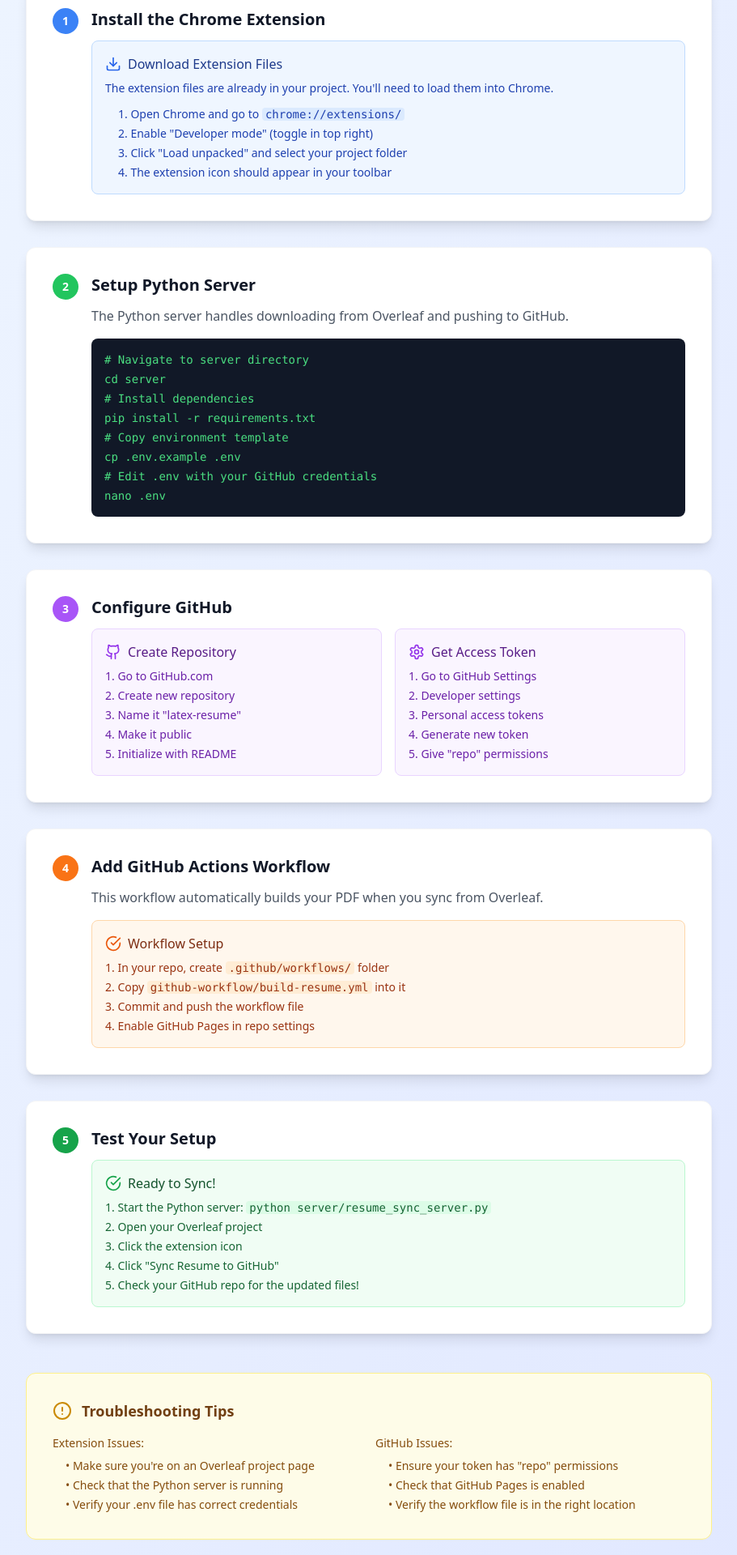
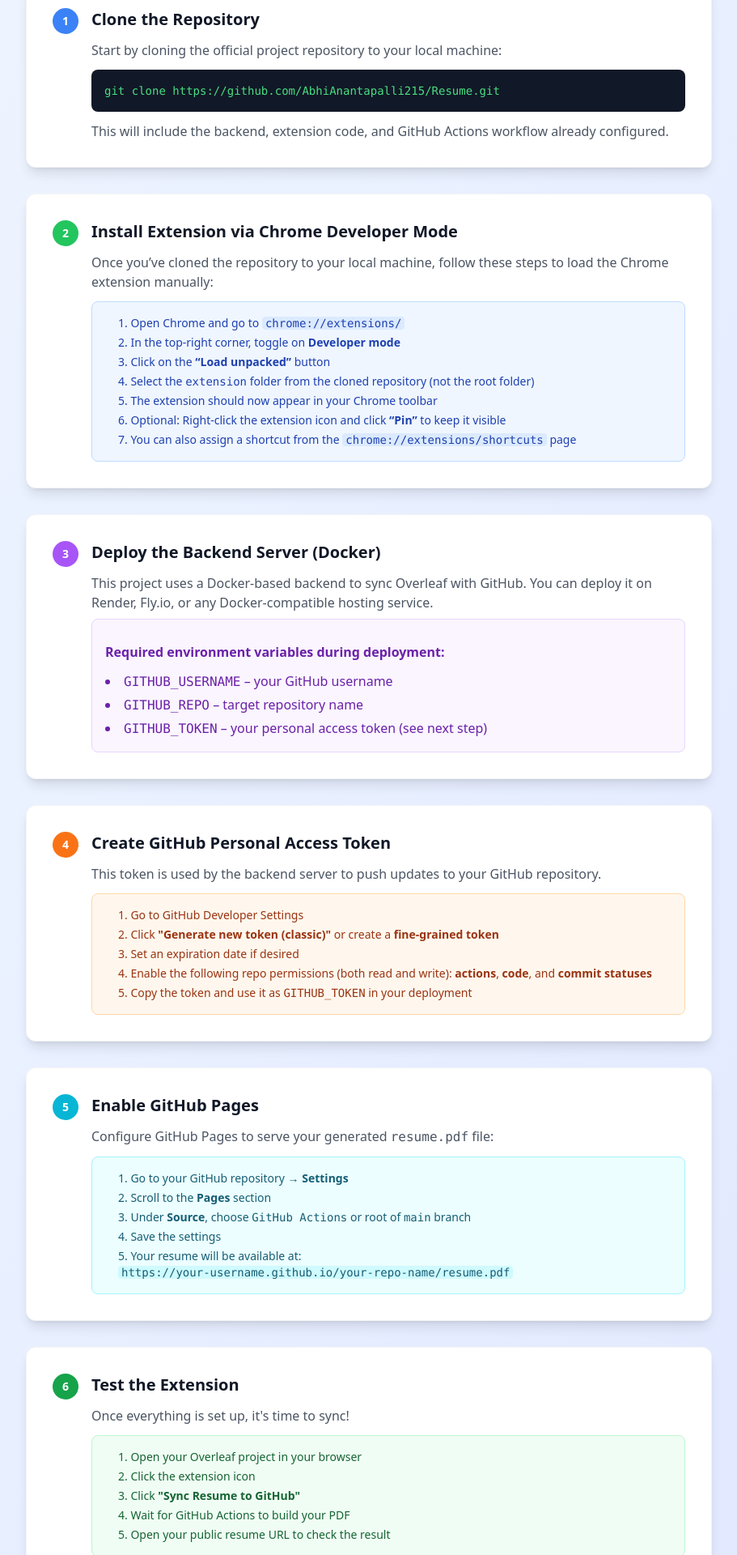
Before and after one commit to AbhiAnantapalli215/Resume, a React (Vite) app: page / in a window 1280 px wide. Shown: the part 280-2200 px from the top of the page at 81% size, without its empty margins (184-1095 px from the left). Built offline with nearby package versions, Linux system fonts and the light colour scheme.

Commit message:
update setup files

```diff
--- a/src/App.tsx
+++ b/src/App.tsx
@@ -1,4 +1,4 @@
-import { FileText, Github, Download, Settings, CheckCircle, AlertCircle } from 'lucide-react';
+import { FileText, CheckCircle, AlertCircle } from 'lucide-react';
 
 function App() {
   return (
@@ -31,7 +31,7 @@
 
         {/* Steps */}
         <div className="space-y-8">
-          {/* Step 1 */}
+          {/* Step 1: Clone */}
           <div className="bg-white rounded-xl shadow-lg p-8 border border-gray-100">
             <div className="flex items-start gap-4">
               <div className="w-8 h-8 bg-blue-500 text-white rounded-full flex items-center justify-center font-bold text-sm">
@@ -39,30 +39,18 @@
               </div>
               <div className="flex-1">
                 <h3 className="text-xl font-semibold text-gray-900 mb-3">
-                  Install the Chrome Extension
+                  Clone the Repository
                 </h3>
-                <div className="space-y-4">
-                  <div className="bg-blue-50 border border-blue-200 rounded-lg p-4">
-                    <div className="flex items-center gap-2 mb-2">
-                      <Download className="w-5 h-5 text-blue-600" />
-                      <span className="font-medium text-blue-900">Download Extension Files</span>
-                    </div>
-                    <p className="text-blue-800 text-sm mb-3">
-                      The extension files are already in your project. You'll need to load them into Chrome.
-                    </p>
-                    <ol className="text-sm text-blue-800 space-y-1 ml-4">
-                      <li>1. Open Chrome and go to <code className="bg-blue-100 px-1 rounded">chrome://extensions/</code></li>
-                      <li>2. Enable "Developer mode" (toggle in top right)</li>
-                      <li>3. Click "Load unpacked" and select your project folder</li>
-                      <li>4. The extension icon should appear in your toolbar</li>
-                    </ol>
-                  </div>
+                <p className="text-gray-600 mb-3">Start by cloning the official project repository to your local machine:</p>
+                <div className="bg-gray-900 text-green-400 p-4 rounded-lg font-mono text-sm overflow-x-auto">
+                  git clone https://github.com/AbhiAnantapalli215/Resume.git
                 </div>
+                <p className="text-gray-600 mt-3">This will include the backend, extension code, and GitHub Actions workflow already configured.</p>
               </div>
             </div>
           </div>
 
-          {/* Step 2 */}
+          {/* Step 2: Install Extension */}
           <div className="bg-white rounded-xl shadow-lg p-8 border border-gray-100">
             <div className="flex items-start gap-4">
               <div className="w-8 h-8 bg-green-500 text-white rounded-full flex items-center justify-center font-bold text-sm">
@@ -70,33 +58,25 @@
               </div>
               <div className="flex-1">
                 <h3 className="text-xl font-semibold text-gray-900 mb-3">
-                  Setup Python Server
+                  Install Extension via Chrome Developer Mode
                 </h3>
-                <div className="space-y-4">
-                  <p className="text-gray-600">
-                    The Python server handles downloading from Overleaf and pushing to GitHub.
-                  </p>
-                  <div className="bg-gray-900 text-green-400 p-4 rounded-lg font-mono text-sm overflow-x-auto">
-                    <div className="space-y-1">
-                      <div># Navigate to server directory</div>
-                      <div>cd server</div>
-                      <div></div>
-                      <div># Install dependencies</div>
-                      <div>pip install -r requirements.txt</div>
-                      <div></div>
-                      <div># Copy environment template</div>
-                      <div>cp .env.example .env</div>
-                      <div></div>
-                      <div># Edit .env with your GitHub credentials</div>
-                      <div>nano .env</div>
-                    </div>
-                  </div>
+                <p className="text-gray-600 mb-3">Once you’ve cloned the repository to your local machine, follow these steps to load the Chrome extension manually:</p>
+                <div className="bg-blue-50 border border-blue-200 rounded-lg p-4">
+                    <ol className="text-sm text-blue-800 space-y-1 ml-4">
+                      <li>1. Open Chrome and go to <code className="bg-blue-100 px-1 rounded">chrome://extensions/</code></li>
+                      <li>2. In the top-right corner, toggle on <strong>Developer mode</strong></li>
+                      <li>3. Click on the <strong>“Load unpacked”</strong> button</li>
+                      <li>4. Select the <code>extension</code> folder from the cloned repository (not the root folder)</li>
+                      <li>5. The extension should now appear in your Chrome toolbar</li>
+                      <li>6. Optional: Right-click the extension icon and click <strong>“Pin”</strong> to keep it visible</li>
+                      <li>7. You can also assign a shortcut from the <code className="bg-blue-100 px-1 rounded">chrome://extensions/shortcuts</code> page</li>
+                    </ol>
                 </div>
               </div>
             </div>
           </div>
 
-          {/* Step 3 */}
+          {/* Step 3: Deploy Backend */}
           <div className="bg-white rounded-xl shadow-lg p-8 border border-gray-100">
             <div className="flex items-start gap-4">
               <div className="w-8 h-8 bg-purple-500 text-white rounded-full flex items-center justify-center font-bold text-sm">
@@ -104,43 +84,24 @@
               </div>
               <div className="flex-1">
                 <h3 className="text-xl font-semibold text-gray-900 mb-3">
-                  Configure GitHub
+                  Deploy the Backend Server (Docker)
                 </h3>
-                <div className="space-y-4">
-                  <div className="grid md:grid-cols-2 gap-4">
-                    <div className="bg-purple-50 border border-purple-200 rounded-lg p-4">
-                      <div className="flex items-center gap-2 mb-2">
-                        <Github className="w-5 h-5 text-purple-600" />
-                        <span className="font-medium text-purple-900">Create Repository</span>
-                      </div>
-                      <ol className="text-sm text-purple-800 space-y-1">
-                        <li>1. Go to GitHub.com</li>
-                        <li>2. Create new repository</li>
-                        <li>3. Name it "latex-resume"</li>
-                        <li>4. Make it public</li>
-                        <li>5. Initialize with README</li>
-                      </ol>
-                    </div>
-                    <div className="bg-purple-50 border border-purple-200 rounded-lg p-4">
-                      <div className="flex items-center gap-2 mb-2">
-                        <Settings className="w-5 h-5 text-purple-600" />
-                        <span className="font-medium text-purple-900">Get Access Token</span>
-                      </div>
-                      <ol className="text-sm text-purple-800 space-y-1">
-                        <li>1. Go to GitHub Settings</li>
-                        <li>2. Developer settings</li>
-                        <li>3. Personal access tokens</li>
-                        <li>4. Generate new token</li>
-                        <li>5. Give "repo" permissions</li>
-                      </ol>
-                    </div>
-                  </div>
+                  <p className="text-gray-600 mb-2">
+                      This project uses a Docker-based backend to sync Overleaf with GitHub. You can deploy it on Render, Fly.io, or any Docker-compatible hosting service.
+                  </p>
+                <div className='bg-purple-50 border border-purple-200 rounded-lg p-4'>
+                  <p className="text-purple-800 font-semibold my-3">Required environment variables during deployment:</p>
+                  <ul className="list-disc list-inside text-purple-800 space-y-1">
+                      <li><code>GITHUB_USERNAME</code> – your GitHub username</li>
+                      <li><code>GITHUB_REPO</code> – target repository name</li>
+                      <li><code>GITHUB_TOKEN</code> – your personal access token (see next step)</li>
+                  </ul>
                 </div>
               </div>
             </div>
           </div>
 
-          {/* Step 4 */}
+          {/* Step 4: GitHub Token */}
           <div className="bg-white rounded-xl shadow-lg p-8 border border-gray-100">
             <div className="flex items-start gap-4">
               <div className="w-8 h-8 bg-orange-500 text-white rounded-full flex items-center justify-center font-bold text-sm">
@@ -148,57 +109,68 @@
               </div>
               <div className="flex-1">
                 <h3 className="text-xl font-semibold text-gray-900 mb-3">
-                  Add GitHub Actions Workflow
+                  Create GitHub Personal Access Token
                 </h3>
-                <div className="space-y-4">
-                  <p className="text-gray-600">
-                    This workflow automatically builds your PDF when you sync from Overleaf.
-                  </p>
-                  <div className="bg-orange-50 border border-orange-200 rounded-lg p-4">
-                    <div className="flex items-center gap-2 mb-2">
-                      <CheckCircle className="w-5 h-5 text-orange-600" />
-                      <span className="font-medium text-orange-900">Workflow Setup</span>
-                    </div>
-                    <ol className="text-sm text-orange-800 space-y-1">
-                      <li>1. In your repo, create <code className="bg-orange-100 px-1 rounded">.github/workflows/</code> folder</li>
-                      <li>2. Copy <code className="bg-orange-100 px-1 rounded">github-workflow/build-resume.yml</code> into it</li>
-                      <li>3. Commit and push the workflow file</li>
-                      <li>4. Enable GitHub Pages in repo settings</li>
-                    </ol>
-                  </div>
+                <p className="text-gray-600 mb-3">
+                    This token is used by the backend server to push updates to your GitHub repository.
+                </p>
+                <div className="bg-orange-50 border border-orange-200 rounded-lg p-4">
+                  <ol className="text-sm text-orange-800 space-y-1 ml-4">
+                      <li>1. Go to GitHub Developer Settings</li>
+                      <li>2. Click <strong>"Generate new token (classic)"</strong> or create a <strong>fine-grained token</strong></li>
+                      <li>3. Set an expiration date if desired</li>
+                      <li>4. Enable the following repo permissions (both read and write): <strong>actions</strong>, <strong>code</strong>, and <strong>commit statuses</strong></li>
+                      <li>5. Copy the token and use it as <code>GITHUB_TOKEN</code> in your deployment</li>
+                  </ol>
                 </div>
               </div>
             </div>
           </div>
 
-          {/* Step 5 */}
+          {/* Step 5: GitHub Pages */}
+          <div className="bg-white rounded-xl shadow-lg p-8 border border-gray-100">
+            <div className="flex items-start gap-4">
+                <div className="w-8 h-8 bg-cyan-500 text-white rounded-full flex items-center justify-center font-bold text-sm">5</div>
+                <div className="flex-1">
+                    <h3 className="text-xl font-semibold text-gray-900 mb-3">Enable GitHub Pages</h3>
+                    <p className="text-gray-600 mb-3">Configure GitHub Pages to serve your generated <code>resume.pdf</code> file:</p>
+                    <div className="bg-cyan-50 border border-cyan-200 rounded-lg p-4">
+                        <ol className="text-sm text-cyan-800 space-y-1 ml-4">
+                            <li>1. Go to your GitHub repository → <strong>Settings</strong></li>
+                            <li>2. Scroll to the <strong>Pages</strong> section</li>
+                            <li>3. Under <strong>Source</strong>, choose <code>GitHub Actions</code> or root of <code>main</code> branch</li>
+                            <li>4. Save the settings</li>
+                            <li>5. Your resume will be available at:<br /> <code className="bg-cyan-100 px-1 rounded">https://your-username.github.io/your-repo-name/resume.pdf</code></li>
+                        </ol>
+                    </div>
+                </div>
+            </div>
+          </div>
+
+          {/* Step 6: Test */}
           <div className="bg-white rounded-xl shadow-lg p-8 border border-gray-100">
             <div className="flex items-start gap-4">
               <div className="w-8 h-8 bg-green-600 text-white rounded-full flex items-center justify-center font-bold text-sm">
-                5
+                6
               </div>
               <div className="flex-1">
                 <h3 className="text-xl font-semibold text-gray-900 mb-3">
-                  Test Your Setup
+                  Test the Extension
                 </h3>
-                <div className="space-y-4">
-                  <div className="bg-green-50 border border-green-200 rounded-lg p-4">
-                    <div className="flex items-center gap-2 mb-2">
-                      <CheckCircle className="w-5 h-5 text-green-600" />
-                      <span className="font-medium text-green-900">Ready to Sync!</span>
-                    </div>
-                    <ol className="text-sm text-green-800 space-y-1">
-                      <li>1. Start the Python server: <code className="bg-green-100 px-1 rounded">python server/resume_sync_server.py</code></li>
-                      <li>2. Open your Overleaf project</li>
-                      <li>3. Click the extension icon</li>
-                      <li>4. Click "Sync Resume to GitHub"</li>
-                      <li>5. Check your GitHub repo for the updated files!</li>
+                 <p className="text-gray-600 mb-3">Once everything is set up, it's time to sync!</p>
+                <div className="bg-green-50 border border-green-200 rounded-lg p-4">
+                    <ol className="text-sm text-green-800 space-y-1 ml-4">
+                      <li>1. Open your Overleaf project in your browser</li>
+                      <li>2. Click the extension icon</li>
+                      <li>3. Click <strong>"Sync Resume to GitHub"</strong></li>
+                      <li>4. Wait for GitHub Actions to build your PDF</li>
+                      <li>5. Open your public resume URL to check the result</li>
                     </ol>
-                  </div>
                 </div>
               </div>
             </div>
           </div>
+
         </div>
 
         {/* Troubleshooting */}
@@ -209,19 +181,20 @@
           </div>
           <div className="grid md:grid-cols-2 gap-4 text-sm text-yellow-800">
             <div>
-              <h4 className="font-medium mb-2">Extension Issues:</h4>
-              <ul className="space-y-1 ml-4">
-                <li>• Make sure you're on an Overleaf project page</li>
-                <li>• Check that the Python server is running</li>
-                <li>• Verify your .env file has correct credentials</li>
+              <h4 className="font-medium mb-2">Backend & Extension Issues:</h4>
+              <ul className="space-y-1 list-disc ml-4">
+                <li>Ensure your backend server is running and reachable</li>
+                <li>Check for GitHub Actions errors in the “Actions” tab</li>
+                <li>Confirm your token is valid and has the correct scopes</li>
+                <li>Use browser console to debug extension errors</li>
               </ul>
             </div>
             <div>
               <h4 className="font-medium mb-2">GitHub Issues:</h4>
-              <ul className="space-y-1 ml-4">
-                <li>• Ensure your token has "repo" permissions</li>
-                <li>• Check that GitHub Pages is enabled</li>
-                <li>• Verify the workflow file is in the right location</li>
+              <ul className="space-y-1 list-disc ml-4">
+                <li>Ensure your token has "repo" permissions</li>
+                <li>Check that GitHub Pages is enabled</li>
+                <li>Verify the workflow file is in the right location</li>
               </ul>
             </div>
           </div>
```
Also changed, not shown: setup.html (+33 -8 lines).
